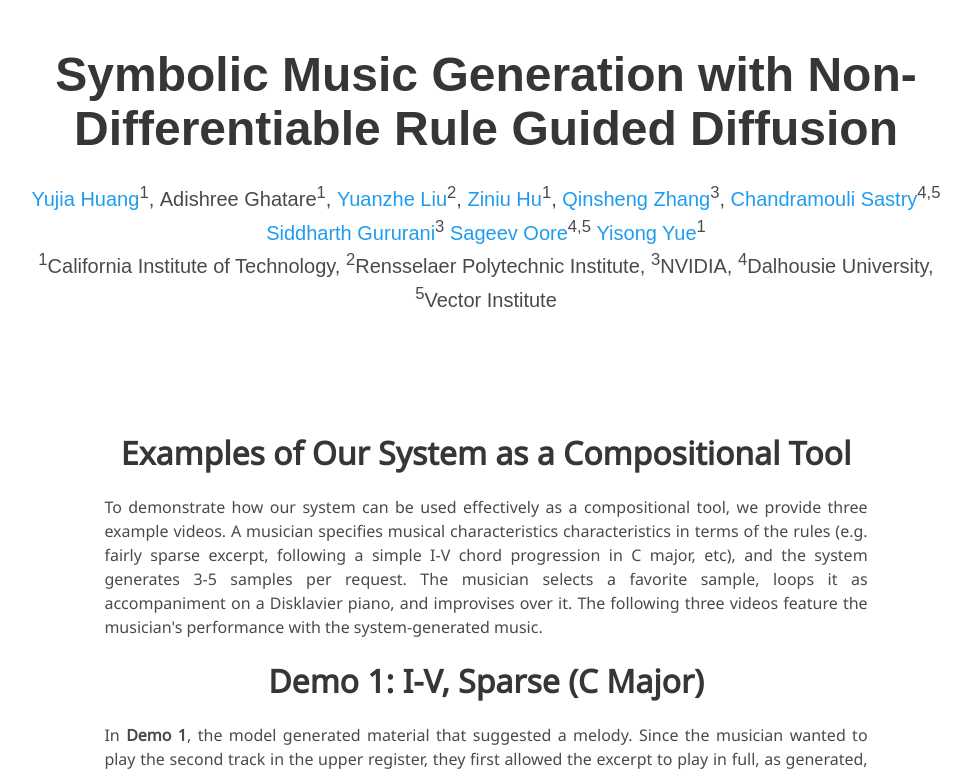
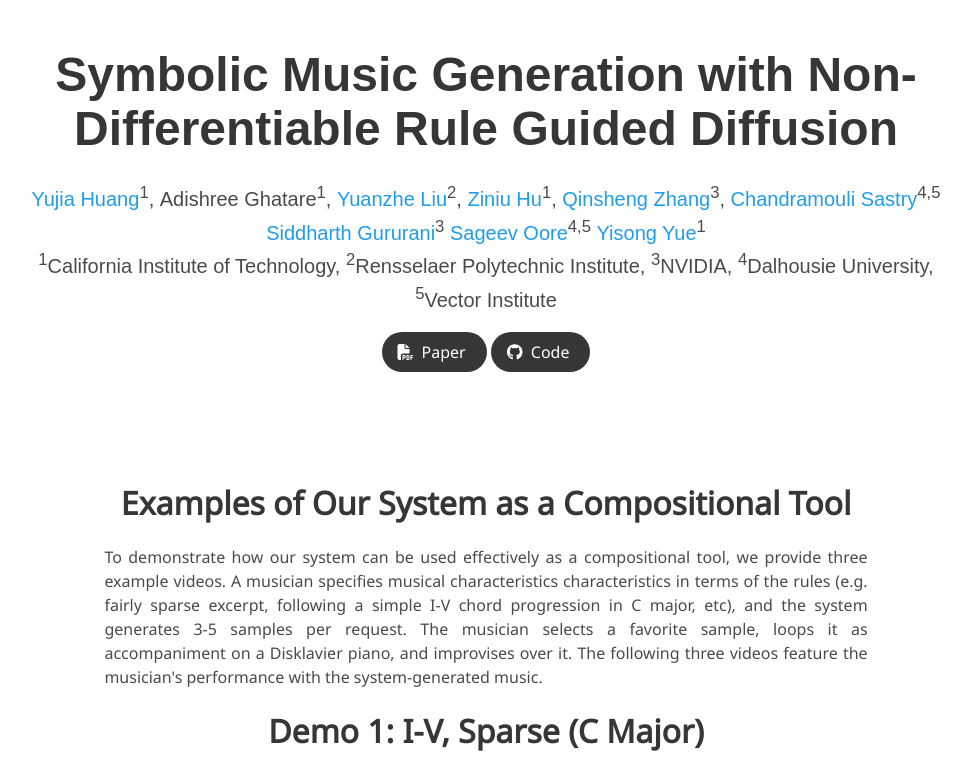
Before and after one commit to scg-rule-guided-music/scg-rule-guided-music.github.io, a plain HTML site: page index.html in a window 1280 px wide. Shown: the top 770 px of the page, without its empty margins (154-1125 px from the left). Drawn offline with nearby package versions, Linux system fonts and the light colour scheme; some icons are missing; a web font is replaced by a local one.

Commit message:
paper code

```diff
--- a/index.html
+++ b/index.html
@@ -148,15 +148,15 @@
           <div class="column has-text-centered">
             <div class="publication-links">
               <!-- PDF Link. -->
-              <!-- <span class="link-block">
-                <a href="https://arxiv.org/"
+              <span class="link-block">
+                <a href="https://arxiv.org/abs/2402.14285"
                    class="external-link button is-normal is-rounded is-dark">
                   <span class="icon">
                       <i class="fas fa-file-pdf"></i>
                   </span>
                   <span>Paper</span>
                 </a>
-              </span> -->
+              </span>
               <!-- <span class="link-block">
                 <a href="https://arxiv.org/abs/2011.12948"
                    class="external-link button is-normal is-rounded is-dark">
@@ -177,15 +177,15 @@
                 </a>
               </span> -->
               <!-- Code Link. -->
-              <!-- <span class="link-block">
-                <a href="https://github.com/google/nerfies"
+              <span class="link-block">
+                <a href="https://github.com/yjhuangcd/rule-guided-music"
                    class="external-link button is-normal is-rounded is-dark">
                   <span class="icon">
                       <i class="fab fa-github"></i>
                   </span>
                   <span>Code</span>
                   </a>
-              </span> -->
+              </span>
               <!-- Dataset Link. -->
               <!-- <span class="link-block">
                 <a href="https://github.com/google/nerfies/releases/tag/0.1"
```
